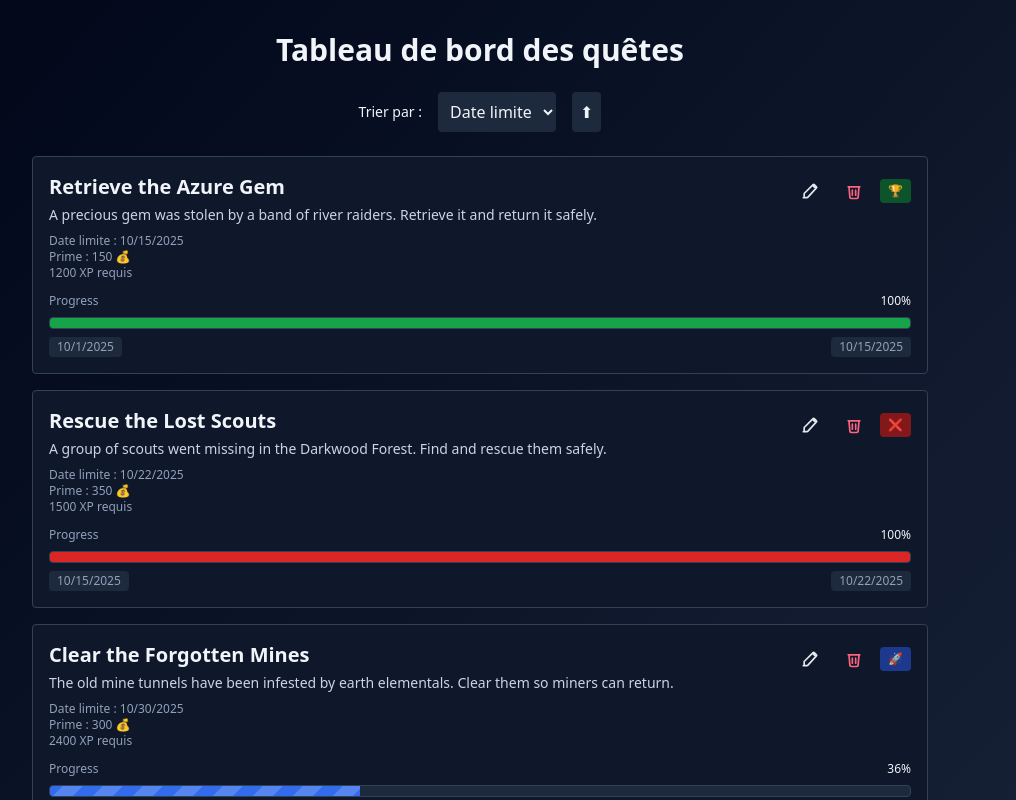
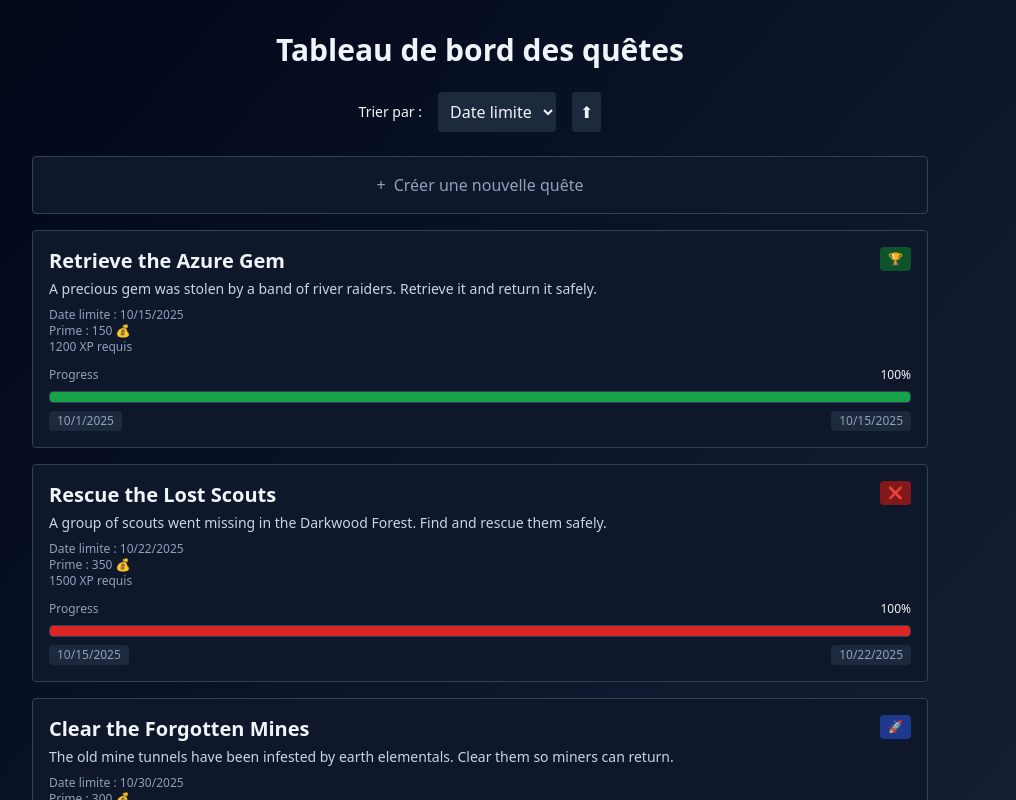
Before and after one commit to MMA-Project/MMAKVE, a React (Vite) app in the folder apps/frontend/: page / in a window 1280 px wide. Both pictures are taken after typing "Sample", "Sample123" into the empty fields and a click on the button "Se connecter". Shown: the top 800 px of the page, without its empty margins (160-1176 px from the left). Built offline with nearby package versions, Linux system fonts and the light colour scheme.

Commit message:
feat: add quest button

```diff
--- a/apps/frontend/src/components/Quest/QuestDashboard.tsx
+++ b/apps/frontend/src/components/Quest/QuestDashboard.tsx
@@ -53,6 +53,17 @@ export function QuestDashboard() {
                 </button>
             </div>
             <div className="w-full max-w-4xl space-y-4">
+                {user.role === "CLIENT" && (
+                    <div
+                        className="p-4 border border-slate-700 rounded bg-slate-900 flex flex-col gap-3 hover:cursor-pointer hover:bg-slate-800 transition"
+                        onClick={() => navigate("/quest/new")}
+                    >
+                        <div className="flex items-center justify-center gap-2 text-slate-400">
+                            <span>+</span>
+                            <span>Créer une nouvelle quête</span>
+                        </div>
+                    </div>
+                )}
                 {getQuests.data
                     ?.slice()
                     .sort((a, b) => {
--- a/apps/frontend/src/context/AuthContext.tsx
+++ b/apps/frontend/src/context/AuthContext.tsx
@@ -56,8 +56,8 @@ export function AuthProvider({ children }: { children: ReactNode }) {
         try {
             // const data = await loginApi({ username, password });
             // setUser(data.user);
-            setUser(mockAssistant);
-            localStorage.setItem("auth", JSON.stringify({ user: mockAssistant }));
+            setUser(mockClient);
+            localStorage.setItem("auth", JSON.stringify({ user: mockClient }));
         } finally {
             setLoading(false);
         }
```
Also changed, not shown: apps/frontend/src/components/Adventurer/AdventurerDashboard.tsx (added), apps/frontend/src/components/Guild/Bank.tsx (added), apps/frontend/src/components/Guild/GuildDashboard.tsx (added), apps/frontend/src/components/Guild/GuildInventory.tsx (added), apps/frontend/src/components/Quest/QuestCreationForm.tsx (added).
